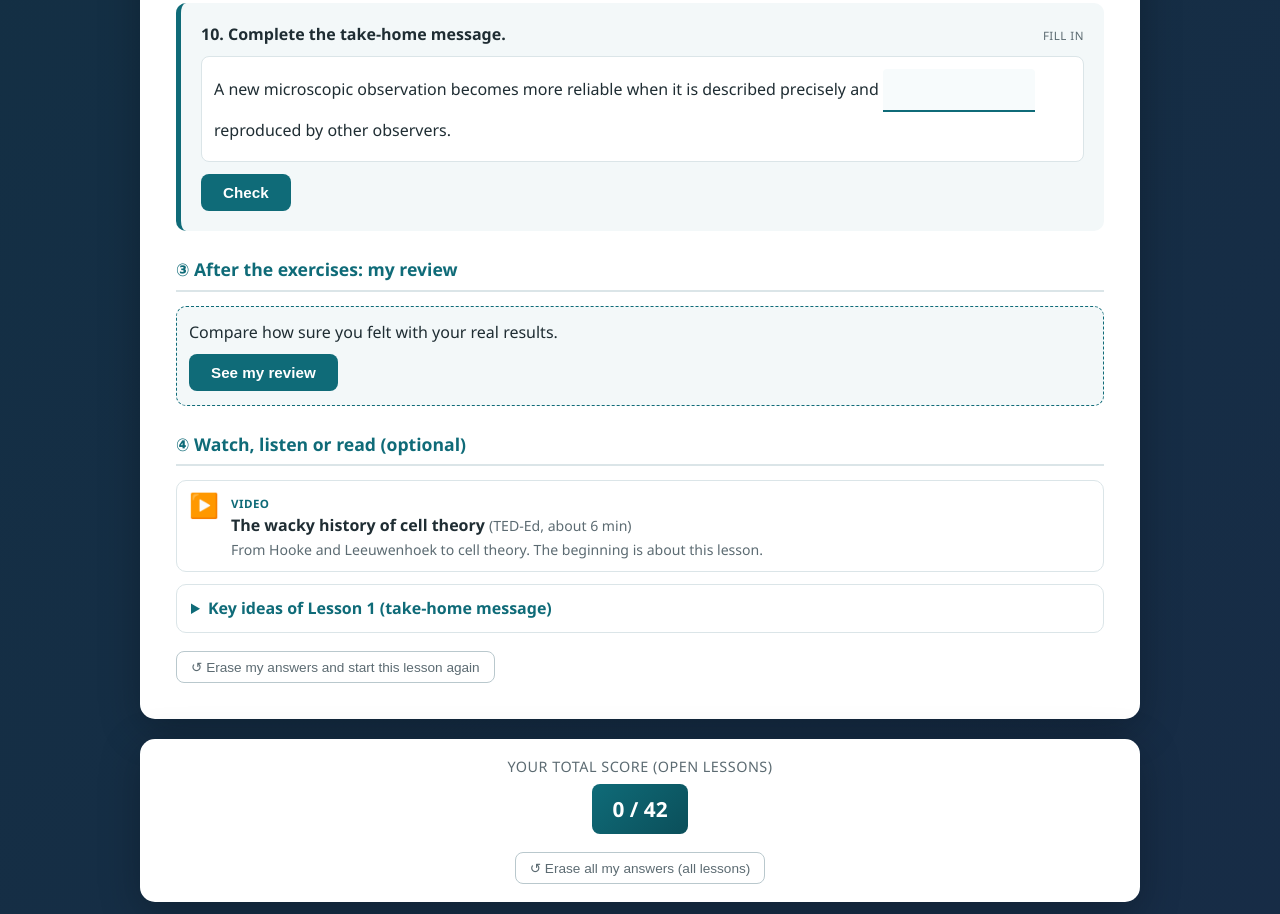
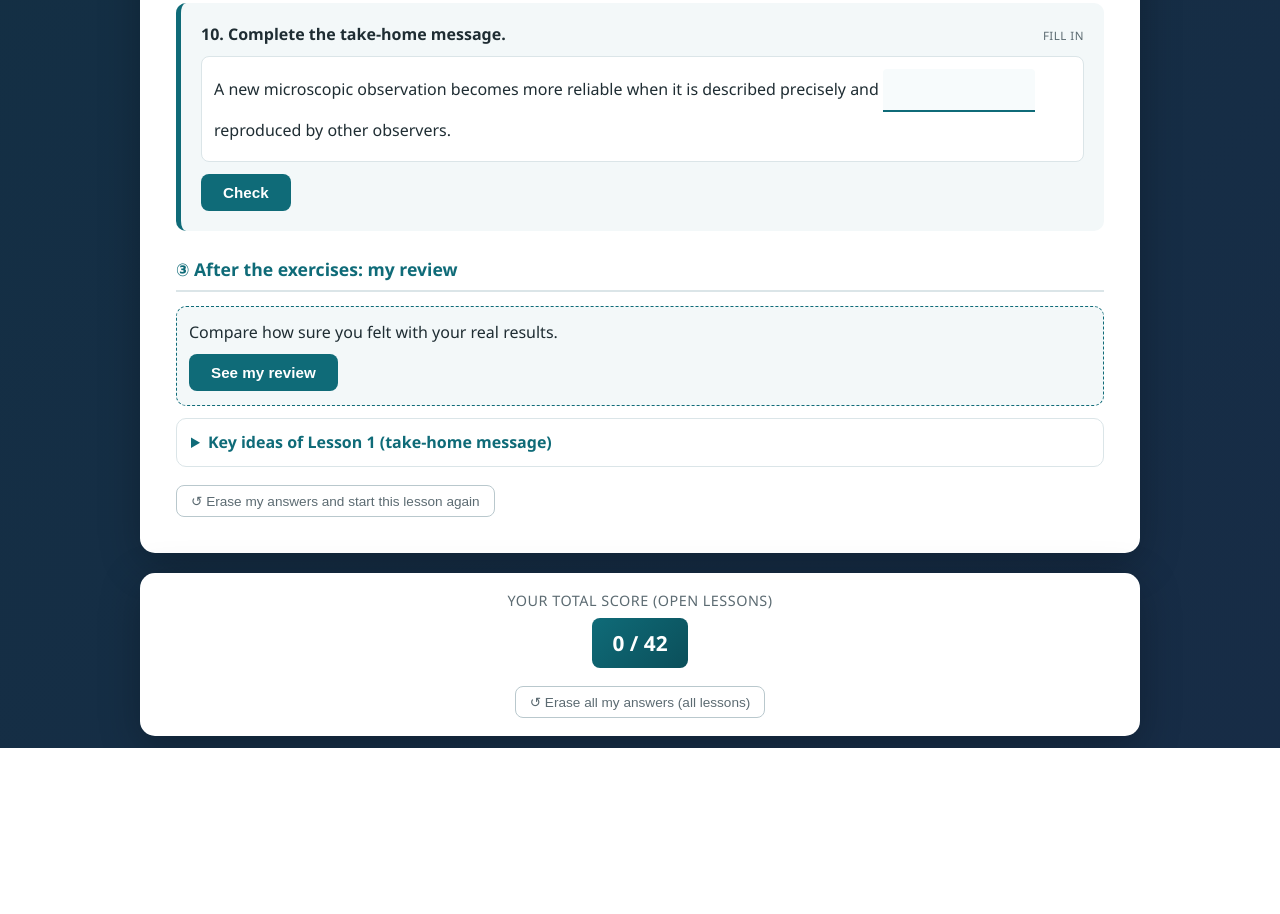
Before and after one commit to sbhsbhsbh7/dnl-cell-revision, a plain HTML site: page index.html in a window 1280 px wide. Shown: the part 4819-5733 px from the top of the page. After the commit the page ends 5567 px from the top, so only its background shows below. Drawn offline with Linux system fonts and the light colour scheme.

Commit message:
TED-Ed cell theory video only after Lesson 2
Co-Authored-By: Claude Opus 5.5 <noreply@anthropic.com>

```diff
--- a/index.html
+++ b/index.html
@@ -258,9 +258,6 @@ const LESSONS = {};
 
 <script>
 LESSONS[1] = {
-  media: [
-    { kind: "Video", title: "The wacky history of cell theory", source: "TED-Ed, about 6 min", url: "https://ed.ted.com/lessons/the-wacky-history-of-cell-theory", note: "From Hooke and Leeuwenhoek to cell theory. The beginning is about this lesson." }
-  ],
   objectives: [
     { id: "o1", text: "I can order objects by size and say which ones need a microscope." },
     { id: "o2", text: "I can explain what Hooke saw in cork, and what it did not prove." },
```
